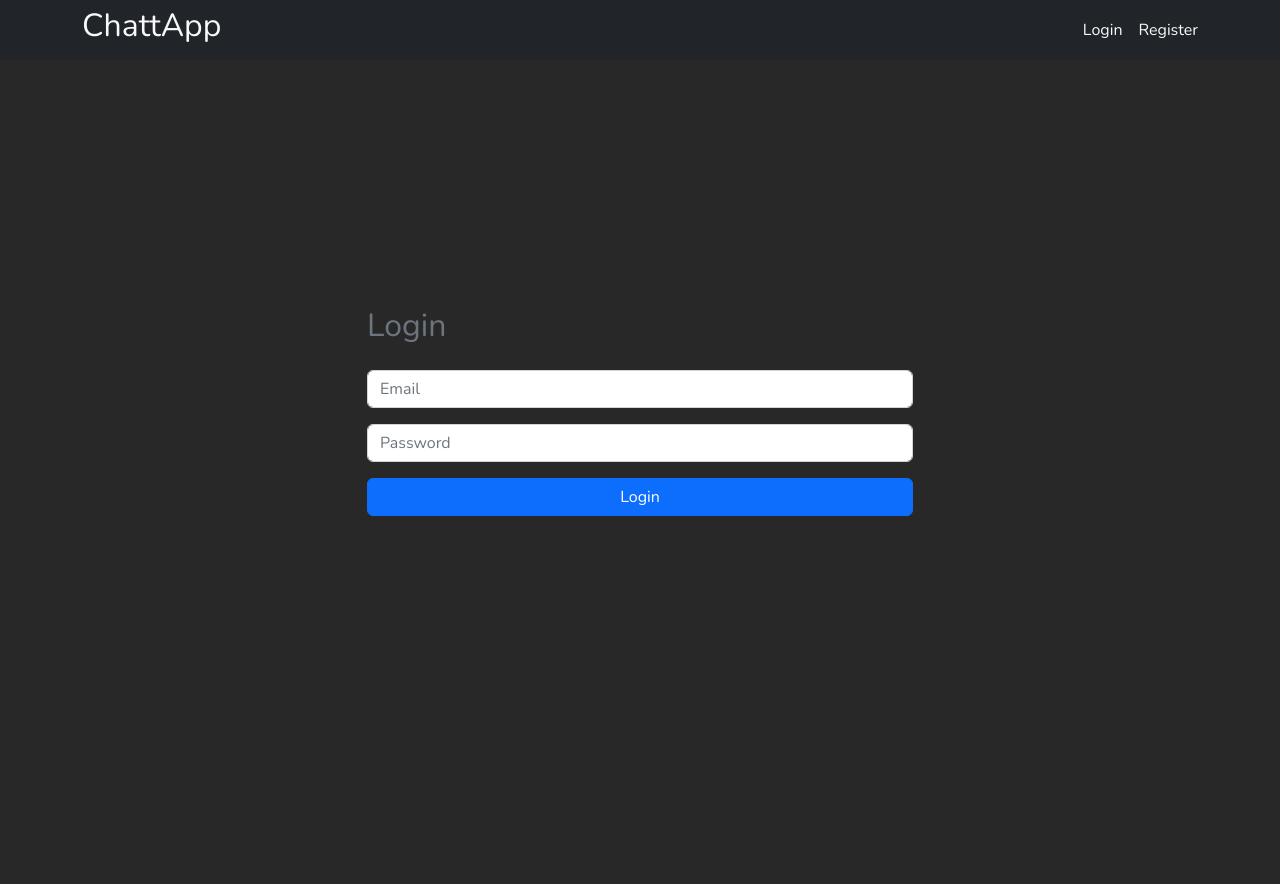
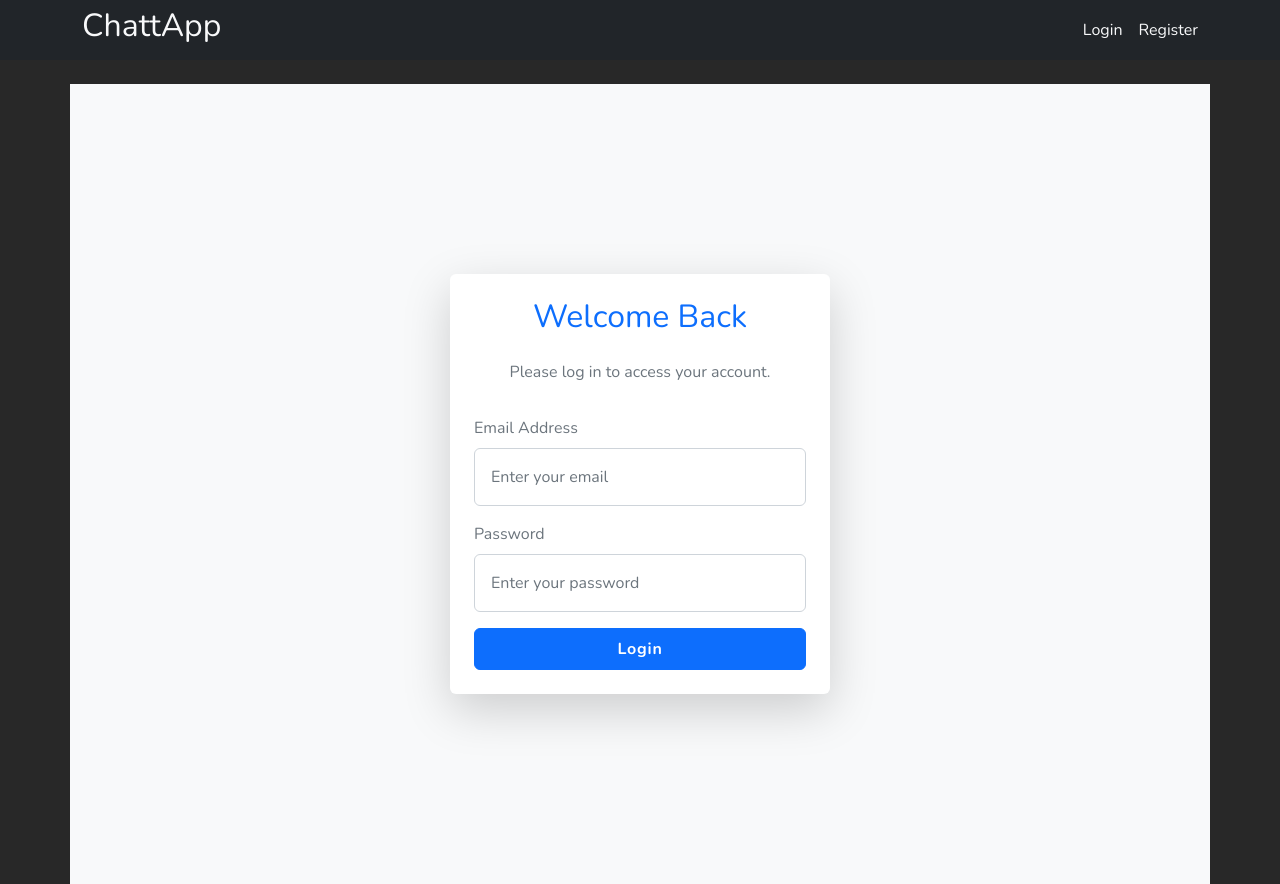
Before and after one commit to AleMari14/LiveChattingApp, a React (Vite) app in the folder client/: page / in a window 1280 px wide. Built offline with nearby package versions, Linux system fonts and the light colour scheme; no server answers.

Commit message:
modifiche estetiche login

```diff
--- a/client/src/pages/Login.jsx
+++ b/client/src/pages/Login.jsx
@@ -10,42 +10,55 @@ const Login = () => {
     <>
       <Form onSubmit={loginUser}>
         <Row
-          style={{
-            height: "100vh",
-            justifyContent: "center",
-            paddingTop: "20%",
-          }}
+          className="d-flex align-items-center justify-content-center vh-100"
+          style={{ background: "#f8f9fa" }}
         >
-          <Col xs={6}>
+          <Col xs={10} sm={8} md={6} lg={4} className="shadow-lg p-4 bg-white rounded">
             <Stack gap={3}>
-              <h2>Login</h2>
+              <h2 className="text-center text-primary">Welcome Back</h2>
+              <p className="text-muted text-center">
+                Please log in to access your account.
+              </p>
 
+              <Form.Group controlId="formEmail">
+                <Form.Label>Email Address</Form.Label>
                 <Form.Control
                   type="email"
-                placeholder="Email"
+                  placeholder="Enter your email"
                   onChange={(e) =>
                     updateLoginInfo({ ...loginInfo, email: e.target.value })
                   }
                   value={loginInfo.email}
+                  className="p-3"
                 />
+              </Form.Group>
+
+              <Form.Group controlId="formPassword">
+                <Form.Label>Password</Form.Label>
                 <Form.Control
                   type="password"
-                placeholder="Password"
+                  placeholder="Enter your password"
                   onChange={(e) =>
-                  updateLoginInfo({
-                    ...loginInfo,
-                    password: e.target.value,
-                  })
+                    updateLoginInfo({ ...loginInfo, password: e.target.value })
                   }
                   value={loginInfo.password}
+                  className="p-3"
                 />
-              <Button variant="primary" type="submit" disabled={isLoginLoading}>
-                {isLoginLoading ? "Getting you in..." : "Login"}
+              </Form.Group>
+
+              <Button
+                variant="primary"
+                type="submit"
+                className="py-2 fw-bold"
+                style={{ letterSpacing: "0.05em" }}
+                disabled={isLoginLoading}
+              >
+                {isLoginLoading ? "Logging in..." : "Login"}
               </Button>
 
               {loginError?.error && (
-                <Alert variant="danger">
-                  <b>{`Error status code: ${loginError?.status}`}</b>
+                <Alert variant="danger" className="mt-3">
+                  <b>{`Error: ${loginError?.status || "Unknown"}`}</b>
                   <p>{loginError?.message}</p>
                 </Alert>
               )}
```
Lines whose indentation alone changed are shown as unchanged.
